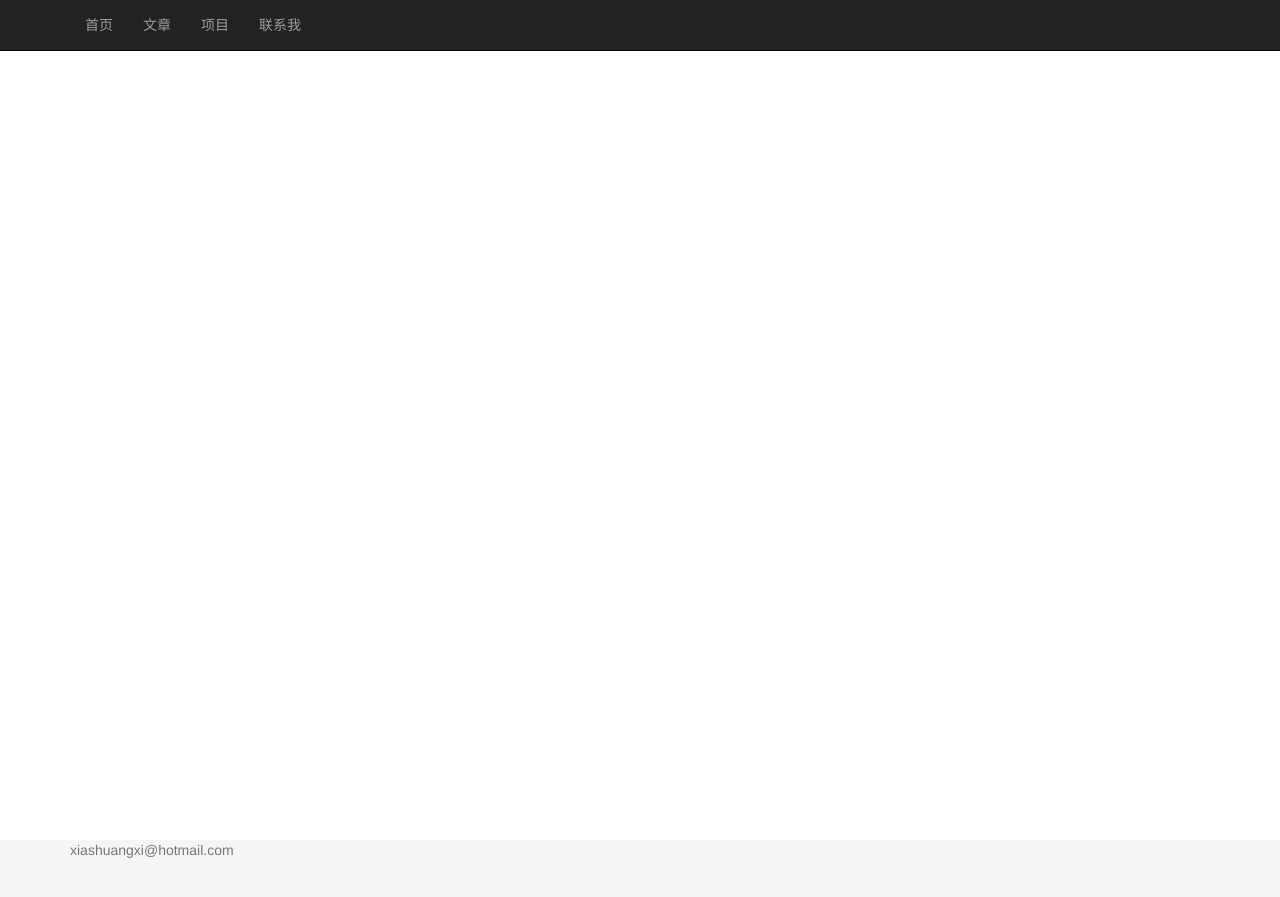
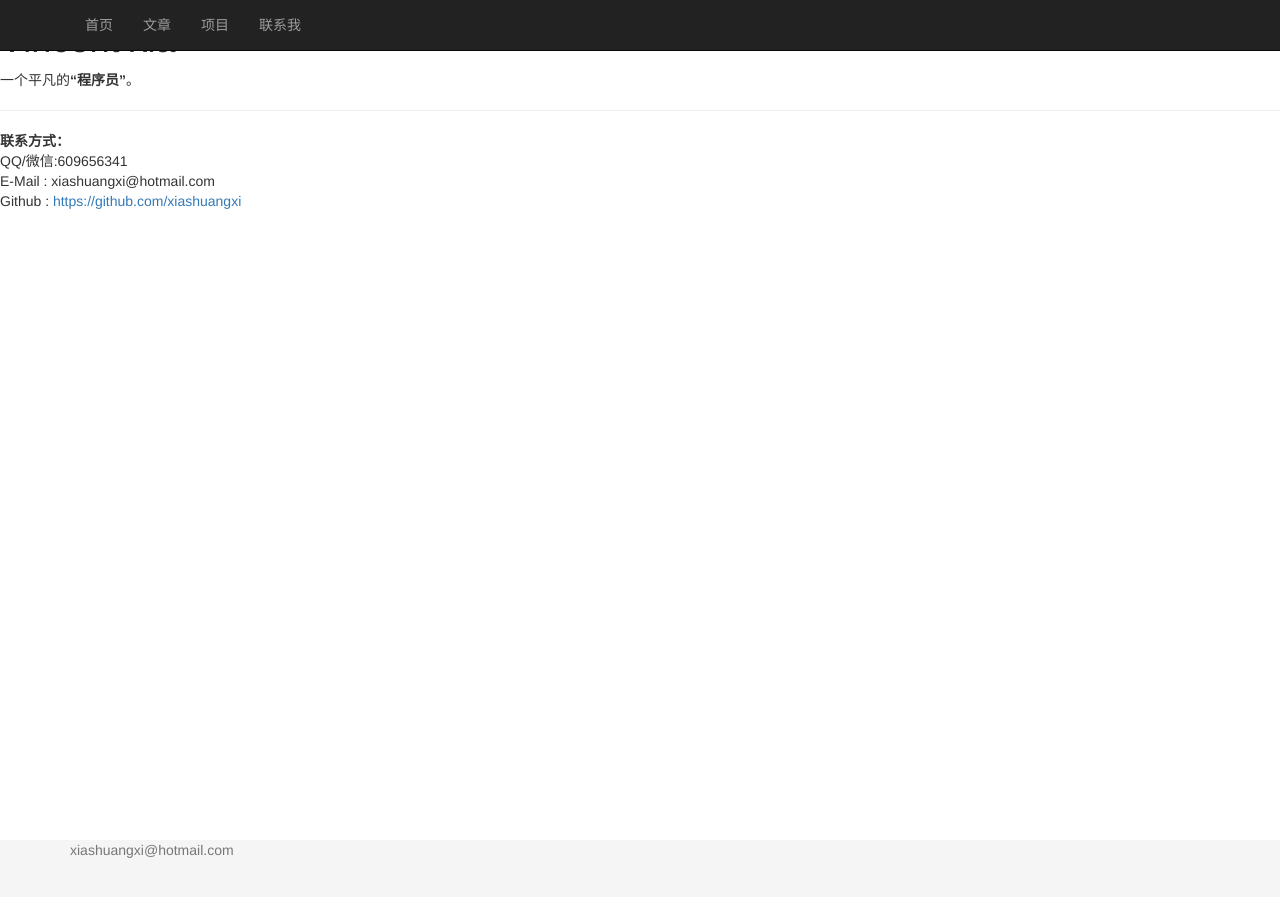
Before and after one commit to jinchangle/xiashuangxi.github.io, a Jekyll site: the page built from about.html, in a window 1280 px wide. Shown: the top 897 px of the page. Built offline with Jekyll 4.4.1, drawn with Linux system fonts in a browser that asks for light colours.

Commit message:
Please enter the commit message for your changes. Lines starting  with '' will be ignored, and an empty message aborts the commit.  On branch master  Your branch is up-to-date with 'origin/master'.
 Changes to be committed:
	modified:   _layouts/callme.html
	modified:   stylesheets/sticky-footer.css

 Untracked files:
	images/head.png

```diff
--- a/_layouts/callme.html
+++ b/_layouts/callme.html
@@ -3,6 +3,19 @@
 {% include head.html %}
 <body>
     {% include nav_menu.html %}
+
+    <h1 id="vincent-xia">Vincent xia </h1>
+
+    <p><i class="head"></i> </p>
+
+    <p>一个平凡的<strong>“程序员”</strong>。</p>
+
+    <hr>
+
+    <p><strong>联系方式：</strong> <br>
+        QQ/微信:609656341 <br>
+        E-Mail : xiashuangxi@hotmail.com <br>
+        Github : <a href="https://github.com/xiashuangxi">https://github.com/xiashuangxi</a></p>
 
     <footer class="footer">
         <div class="container">
--- a/stylesheets/sticky-footer.css
+++ b/stylesheets/sticky-footer.css
@@ -31,3 +31,7 @@ body {
   margin: 20px 0;
 }
 */
+
+.head{
+    background : url(/images/head.jpg);
+}
```
